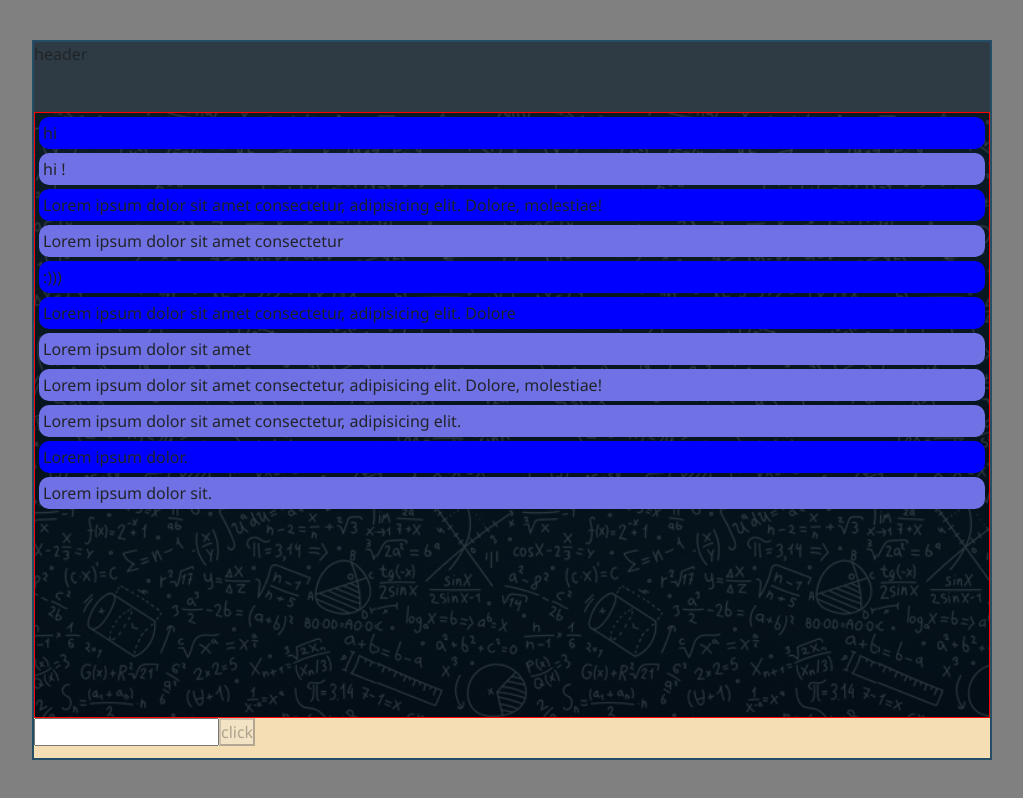
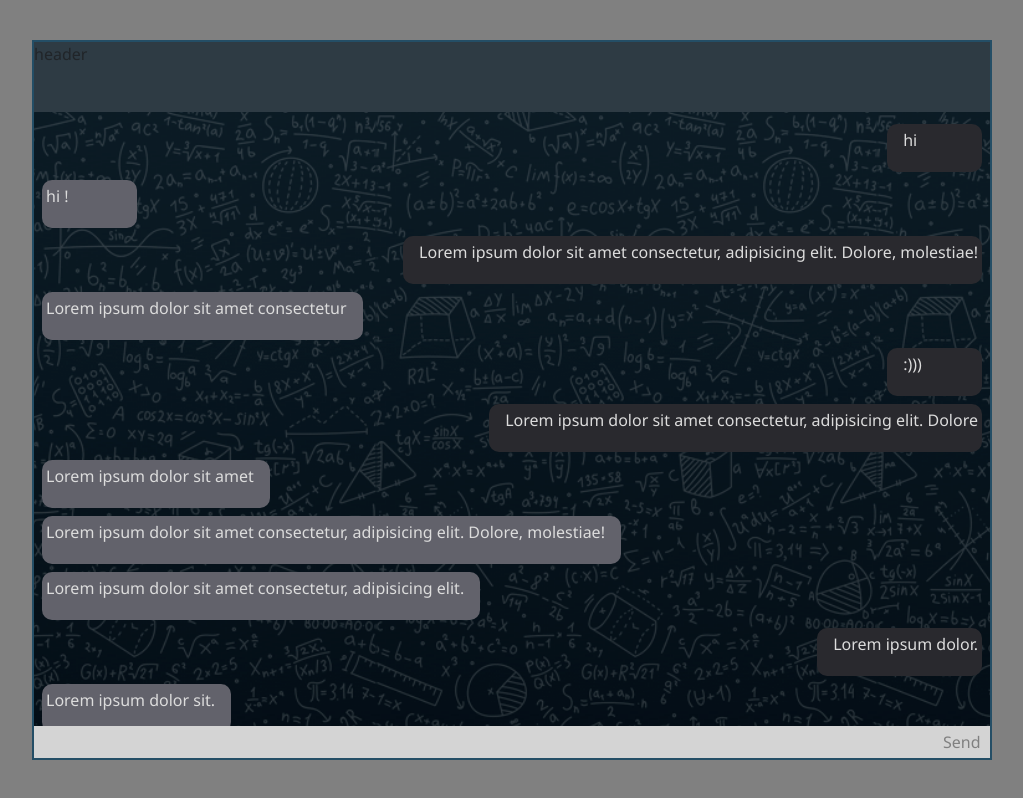
Before and after one commit to mansourehmah/telegram-chat-page, a React (Create React App) app: page / in a window 1280 px wide. Shown: the whole page, without its empty margins (128-1151 px from the left). Built offline with nearby package versions, Linux system fonts and the light colour scheme.

Commit message:
edit style

```diff
--- a/src/assets/style/master.scss
+++ b/src/assets/style/master.scss
@@ -15,28 +15,67 @@
         background-image: url(../img/bg.png);
         background-size: cover;
         background-position: center;
+        justify-content: space-between;
+        @include not-md{
+            height: 100%;
+        }
+        .topWraper {
+            overflow: hidden;
+        }
         .header {
             min-height: 70px;
             background-color: #2e3b44;
             cursor: pointer;
         }
         .messageWrapper {
-            height: 100%;
-            border: 1px solid red;
+            overflow-y: auto;
             .msg {
                 min-height: 32px;
                 border-radius: 10px;
+                max-width: 80%;
+                min-width: 10%;
+                p {
+                    white-space: break-spaces;
+                    color: gainsboro;
+                }
             }
             .msg-me {
-                background-color: blue;
+                justify-content: flex-end;
+                // display: none !important;
+                .msg {
+                    background-color: rgb(41, 41, 46);
+                    padding-left: 30px;
+                }
             }
-            .msg-user {
-                background-color: rgb(113, 113, 230);
+            .msg-user .msg {
+                background-color: rgb(98, 98, 107);
             }
         }
         .inputMessage {
-            background-color: wheat;
-            min-height: 40px;
+            background-color: rgb(212, 212, 212);
+            min-height: 32px;
+            p {
+                overflow: auto;
+                max-height: 200px;
+                height: 100%;
+                width: 100%;
+                &:focus {
+                    outline: none;
+                }
+            }
+            button {
+                width: 60px;
+                height: 100%;
+                background-color: transparent;
+                border: none;
+                color: rgb(36, 78, 102);
+                font-weight: bold;
+                text-transform: capitalize;
+                &:disabled {
+                    font-weight: normal;
+                    color: gray;
+                }
+            }
         }
     }
 }
--- a/src/components/ChatPage.jsx
+++ b/src/components/ChatPage.jsx
@@ -5,9 +5,11 @@ import MessageWrapper from "./MessageWrapper";
 function chatPage() {
 
     return (
-        <div className="chatPage col-9 p-0 d-flex justify-content-center flex-column">
-            <Header />
-            <MessageWrapper />
+        <div className="chatPage col-12 col-md-9 p-0 d-flex flex-column">
+            <div className="topWraper d-flex flex-column">
+                <Header />
+                <MessageWrapper />
+            </div>
             <InputMessage />
         </div>
     );
--- a/src/components/InputMessage.jsx
+++ b/src/components/InputMessage.jsx
@@ -1,6 +1,6 @@
 import { useEffect, useRef, useState } from 'react';
 import { useDispatch } from 'react-redux'
-import { addMessage} from '../redux/chatPage/actions'
+import { addMessage } from '../redux/chatPage/actions'
 
 function InputMessage() {
     const dispatch = useDispatch()
@@ -11,30 +11,32 @@ function InputMessage() {
     const buttonRef = useRef()
 
     const setMessage = () => {
-        setNewMessage(inputRef.current.value)
-        if (inputRef.current.value.length > 0) {
+        setNewMessage(inputRef.current.innerText)
+
+        if (inputRef.current.innerText.length > 0) {
             buttonRef.current.disabled = false
         }
-        else {
-            buttonRef.current.disabled = true
-        }
+        else buttonRef.current.disabled = true
     }
 
     const sendMessage = () => {
         setTimeout(() => {
             dispatch(addMessage(newMessage))
         }, 2000)
-        inputRef.current.value = null
+        inputRef.current.innerHTML = null
         buttonRef.current.disabled = true
+        inputRef.current.focus()
     }
     useEffect(() => {
+        inputRef.current.focus()
         buttonRef.current.disabled = true
     }, [])
 
     return (
-        <div className="inputMessage">
-            <input type="text" ref={inputRef} onChange={() => { setMessage() }} />
-            <button onClick={() => { sendMessage() }} ref={buttonRef}>click</button>
+        <div className="inputMessage d-flex align-items-center">
+            {/* <textarea className="p-1" ref={inputRef} onChange={() => { setMessage() }}></textarea> */}
+            <p ref={inputRef} contentEditable="true" className="mb-0 p-1" onKeyUp={() => { setMessage() }}></p>
+            <button onClick={() => { sendMessage() }} ref={buttonRef}>send</button>
         </div>
     );
 }
--- a/src/components/Message.jsx
+++ b/src/components/Message.jsx
@@ -1,7 +1,7 @@
 function Message(props) {
     return (
-        <div className={props.user === 'me' ? 'msg msg-me p-1 m-1' : 'msg msg-user p-1 m-1'} >
-            {props.msg}
+        <div className={props.user === 'me' ? 'msg p-1 pl-3 m-1' : 'msg p-1 pr-3 m-1'}>
+            <p>{props.msg}</p>
         </div>
     );
 }
--- a/src/components/MessageWrapper.jsx
+++ b/src/components/MessageWrapper.jsx
@@ -5,11 +5,11 @@ function MessageWrapper() {
     const message = useSelector(state => state.chatPage.data)
 
     return (
-        <div className="messageWrapper">
-            <div className="messageBox">
+        <div className="messageWrapper p-0">
+            <div className="messageBox py-2 px-1">
                 {message.map((message) => {
                     return (
-                        <div key={message.id}>
+                        <div key={message.id + '-message'} className={message.user === 'me' ? 'd-flex msg-me' : 'd-flex msg-user'}>
                             <Message msg={message.msg} user={message.user} />
                         </div>
                     )
```
